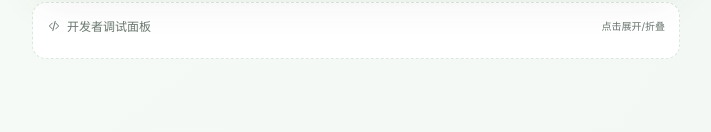
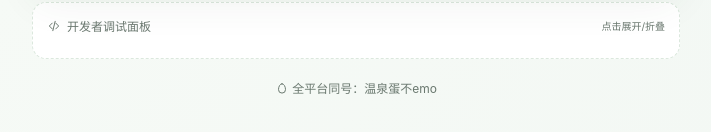
Before and after one commit to dandan4214/roco-mbti, a React (Vite) app: page / in a window 1280 px wide. Shown: the part 476-608 px from the top of the page, without its empty margins (284-995 px from the left). Built offline with nearby package versions, Linux system fonts and the light colour scheme.

Commit message:
Simplify byline to 全平台同号 and surface it on intro screen too
- Drop the multi-platform list in favor of '全平台同号：温泉蛋不emo'
  across meta, footer, poster.
- Add the same byline to the intro/landing screen so visitors who never
  reach the result page still see it.

```diff
--- a/index.html
+++ b/index.html
@@ -9,7 +9,7 @@
     <meta property="og:image" content="https://patchwiki.biligame.com/images/rocom/4/4f/627a47xjvghn9okifk66vhsx4uv7101.png" />
     <meta name="description" content="洛克王国精灵性格测试，12道题测出你的本命精灵，还有8种异色精灵等你觉醒！" />
     <meta name="keywords" content="洛克王国,性格测试,MBTI,精灵,迪莫,火神,水灵" />
-    <meta name="author" content="抖、🍠、啊B：温泉蛋不emo" />
+    <meta name="author" content="全平台同号：温泉蛋不emo" />
     <meta name="theme-color" content="#6c8d71" />
     <title>RocoTI - 洛克王国精灵性格测试</title>
     <link rel="manifest" href="/manifest.json" />
--- a/src/components/IntroScreen.tsx
+++ b/src/components/IntroScreen.tsx
@@ -106,6 +106,8 @@ export default function IntroScreen({ onStart, onQuickTest }: Props) {
           )}
         </div>
       )}
+
+      <div className="footer-brand"><IconEgg size={14} /> 全平台同号：温泉蛋不emo</div>
     </div>
   );
 }
--- a/src/components/PosterCanvas.tsx
+++ b/src/components/PosterCanvas.tsx
@@ -624,7 +624,7 @@ export default function PosterCanvas({
 
       ctx.fillStyle = t.txtSub;
       ctx.font = '13px -apple-system, PingFang SC, sans-serif';
-      ctx.fillText('抖、🍠、啊B：温泉蛋不emo', brandRightX, brandY + 50);
+      ctx.fillText('全平台同号：温泉蛋不emo', brandRightX, brandY + 50);
 
       // Serial number
       ctx.fillStyle = t.txtAccent;
--- a/src/components/ResultScreen.tsx
+++ b/src/components/ResultScreen.tsx
@@ -415,7 +415,7 @@ export default function ResultScreen({
         </div>
       </div>
 
-      <div className="footer-brand"><IconEgg size={14} /> 洛克王国孵蛋查询工具 · 抖、🍠、啊B：温泉蛋不emo</div>
+      <div className="footer-brand"><IconEgg size={14} /> 洛克王国孵蛋查询工具 · 全平台同号：温泉蛋不emo</div>
 
       <ShareCard
         open={shareOpen}
```
